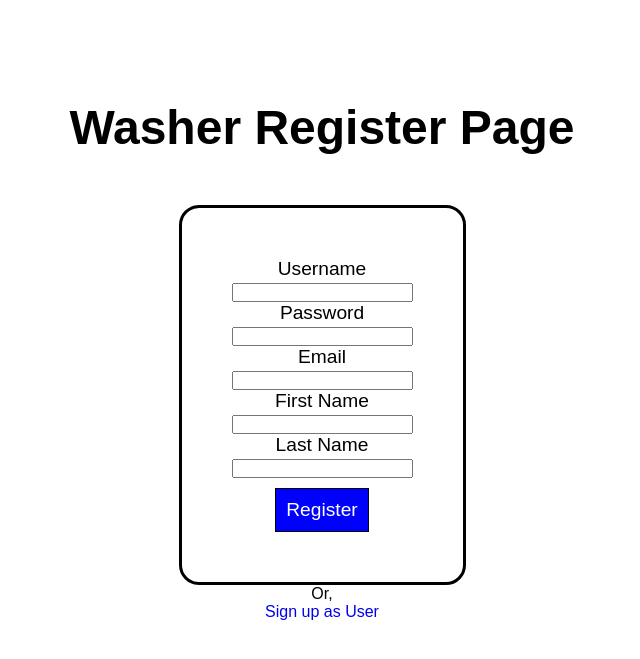
After one commit to dovjay/cimol-project, a Node server app: page /washer/add in a window 1280 px wide. The commit adds this page. Shown: the top 659 px of the page, without its empty margins (318-958 px from the left). Run offline with Node 20, Linux system fonts and the light colour scheme; some libraries are stand-ins or nearby versions.

Commit message:
change some file again

```diff
--- a/app.js
+++ b/app.js
@@ -4,6 +4,8 @@ const port = 3000
 const routes = require('./routes')
 
 app.set('view engine', 'ejs')
+
+app.use(express.static(__dirname + '/public'))
 
 app.use(express.urlencoded({extended:false}))
 
--- a/controller/index.js
+++ b/controller/index.js
@@ -4,12 +4,12 @@ class Controller {
 
     //USER
     static addUser(req, res) {
-        res.render('user/addUser', {})
+        res.render('pages/sign_up_user', {})
     }
     static postAddUser(req, res) {
         let user = new Model.User({
-            firstName: req.body.firstName,
-            lastName: req.body.lastName,
+            firstName: req.body.firstname,
+            lastName: req.body.lastname,
             email: req.body.email,
             username: req.body.username,
             password: req.body.password
@@ -44,8 +44,8 @@ class Controller {
     }
     static postUpdateUser(req, res) {
         Model.User.update({
-            firstName: req.body.firstName,
-            lastName: req.body.lastName,
+            firstName: req.body.firstname,
+            lastName: req.body.lastname,
             email: req.body.email,
             username: req.body.username,
             password: req.body.password
@@ -82,12 +82,12 @@ class Controller {
 
     // WASHER
     static renderAddWasher(req,res){
-        res.render('washer/add')
+        res.render('pages/sign_up_washer')
     }
     static postAddWasher(req,res){
         let washer = new Model.Washer({
-            firstName: req.body.firstName,
-            lastName: req.body.lastName,
+            firstName: req.body.firstname,
+            lastName: req.body.lastname,
             email: req.body.email,
             username: req.body.username,
             password: req.body.password
--- a/views/pages/login.ejs
+++ b/views/pages/login.ejs
@@ -14,7 +14,7 @@
       <label for="">Username</label><br>
       <input type="text" name=""><br>
       <label for="">Password</label><br>
-      <input type="text" name=""><br>
+      <input type="password" name=""><br>
       <label for="role">Select a Role:</label><br>
       <select name="role">
         <option value="user">User</option>
--- /dev/null
+++ b/views/pages/sign_up_washer.ejs
@@ -0,0 +1,29 @@
+<!DOCTYPE html>
+<html lang="en">
+<head>
+  <meta charset="UTF-8">
+  <meta name="viewport" content="width=device-width, initial-scale=1.0">
+  <meta http-equiv="X-UA-Compatible" content="ie=edge">
+  <title>Sign Up to CiMol Project</title>
+  <link rel="stylesheet" type="text/css" href="/css/main.css">
+</head>
+<body>
+  <section>
+    <h1>Washer Register Page</h1>
+    <form action="/washer/add" method="POST">
+      <label for="username">Username</label><br>
+      <input type="text" name="username"><br>
+      <label for="password">Password</label><br>
+      <input type="password" name="password"><br>
+      <label for="email">Email</label><br>
+      <input type="email" name="email"><br>
+      <label for="">First Name</label><br>
+      <input type="text" name="firstname"><br>
+      <label for="">Last Name</label><br>
+      <input type="text" name="lastname"><br>
+      <button>Register</button>
+    </form>
+    Or, <a href="/user/add">Sign up as User</a>
+  </section>
+</body>
+</html>
```
Also changed, not shown: views/pages/sign_up.ejs (deleted, +0 -33 lines), views/pages/sign_up_user.ejs (added, +29 -0 lines).
